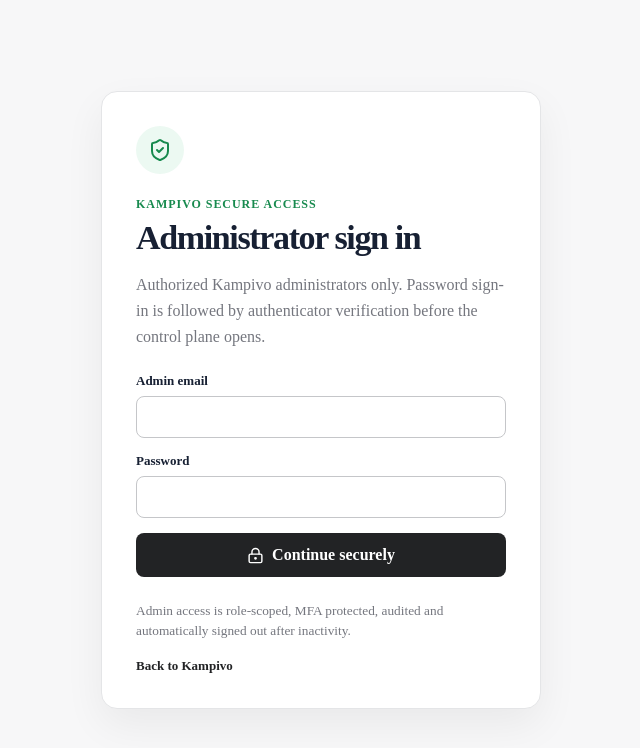
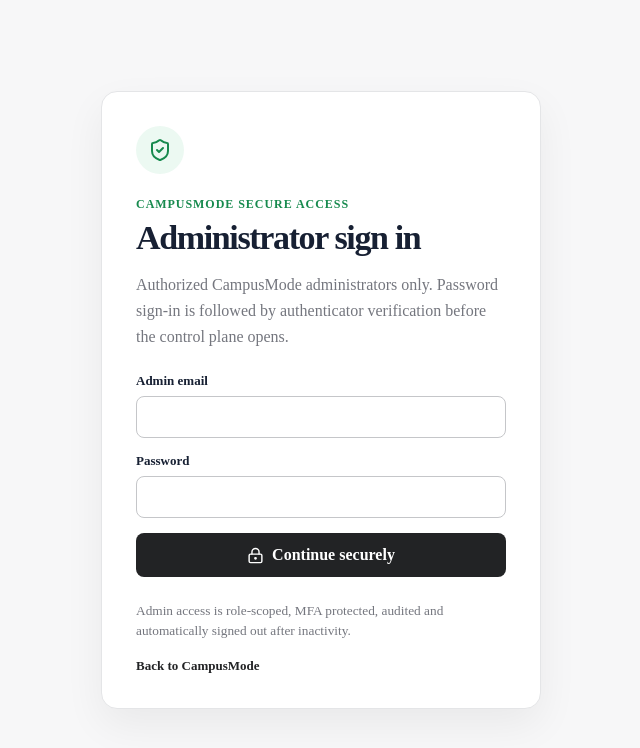
Before and after one commit to Wikis-tech/campuslink, a Next.js app: page /admin-login-campus in a window 1280 px wide. Shown: the top 748 px of the page, without its empty margins (319-959 px from the left). Built offline with nearby package versions, Linux system fonts and the light colour scheme.

Commit message:
Stage 2: rebrand secure Admin login

```diff
--- a/app/admin-login-campus/page.tsx
+++ b/app/admin-login-campus/page.tsx
@@ -7,9 +7,9 @@ export default async function AdminCampusLoginPage({ searchParams }: { searchPar
   return <main className="admin-login-page">
     <section className="admin-login-card">
       <div className="admin-login-mark"><ShieldCheck size={24}/></div>
-      <span>Kampivo Secure Access</span>
+      <span>CampusMode Secure Access</span>
       <h1>Administrator sign in</h1>
-      <p>Authorized Kampivo administrators only. Password sign-in is followed by authenticator verification before the control plane opens.</p>
+      <p>Authorized CampusMode administrators only. Password sign-in is followed by authenticator verification before the control plane opens.</p>
       {params.reason === 'idle' ? <div className="admin-login-note">Your administrator session ended after 20 minutes of inactivity.</div> : null}
       {params.error ? <div className="admin-login-error">{params.error}</div> : null}
       <form action={adminLogin} className="admin-login-form">
@@ -18,7 +18,7 @@ export default async function AdminCampusLoginPage({ searchParams }: { searchPar
         <button type="submit"><LockKeyhole size={17}/> Continue securely</button>
       </form>
       <small>Admin access is role-scoped, MFA protected, audited and automatically signed out after inactivity.</small>
-      <Link href="/">Back to Kampivo</Link>
+      <Link href="/">Back to CampusMode</Link>
     </section>
   </main>
 }
```
